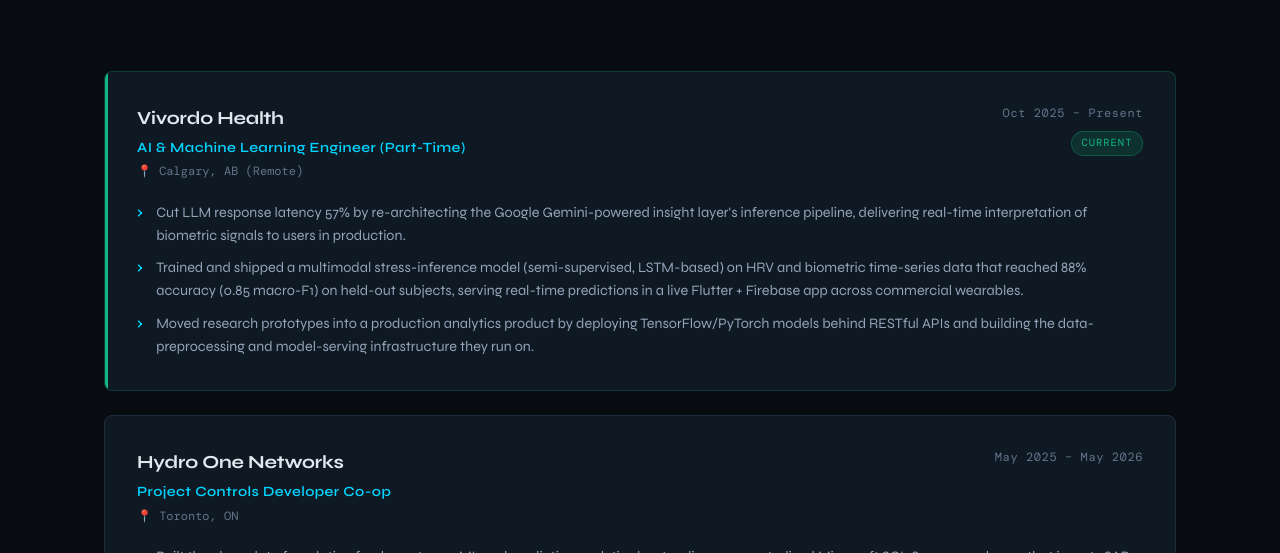
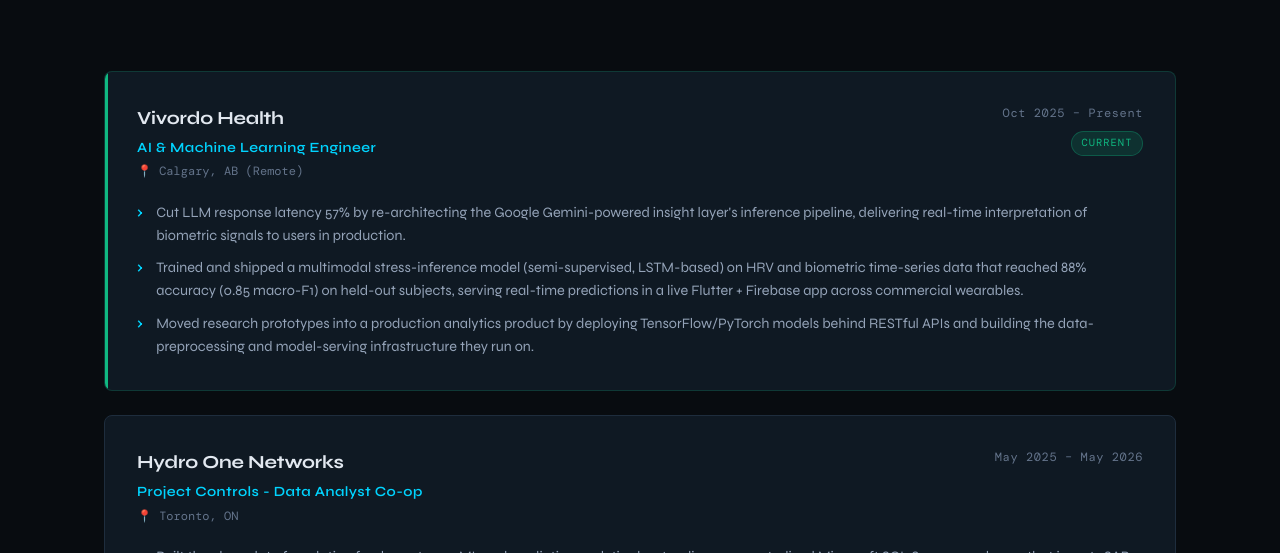
Before and after one commit to Dhandu7/personal_portfolio2, a React (Vite) app: page / in a window 1280 px wide. Shown: the part 1720-2273 px from the top of the page. Built offline with nearby package versions, Linux system fonts and the light colour scheme; a web font is replaced by a local one.

Commit message:
updated hydro name

```diff
--- a/src/data.js
+++ b/src/data.js
@@ -42,7 +42,7 @@
   {
     id: 1,
     company: 'Vivordo Health',
-    role: 'AI & Machine Learning Engineer (Part-Time)',
+    role: 'AI & Machine Learning Engineer',
     location: 'Calgary, AB (Remote)',
     date: 'Oct 2025 – Present',
     current: true,
@@ -55,7 +55,7 @@
   {
     id: 2,
     company: 'Hydro One Networks',
-    role: 'Project Controls Developer Co-op',
+    role: 'Project Controls - Data Analyst Co-op',
     location: 'Toronto, ON',
     date: 'May 2025 – May 2026',
     current: false,
```
